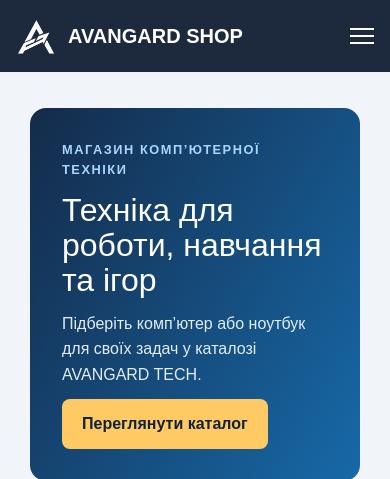
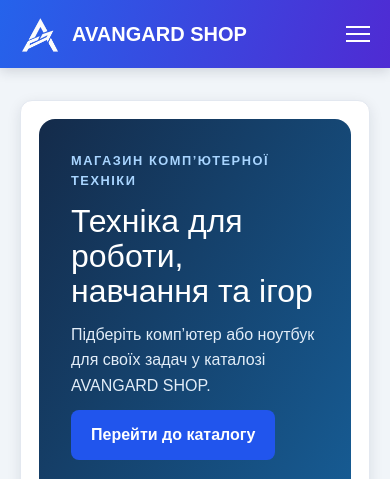
Before and after one commit to The-Avangard/Lab-04, a Flask app: page / in a window 390 px wide. Shown: the top 479 px of the page. Run offline with Flask 3, Linux system fonts and the light colour scheme.

Commit message:
Оновлено інтерфейс магазину
Co-Authored-By: Mphizard <338505710+Mphizard@users.noreply.github.com>
Co-Authored-By: andrii <264689550+shulgaaa294-stack@users.noreply.github.com>

```diff
--- a/static/css/style.css
+++ b/static/css/style.css
@@ -13,6 +13,9 @@
 body {
     margin: 0;
     min-width: 320px;
+    min-height: 100vh;
+    display: flex;
+    flex-direction: column;
 }
 
 a {
@@ -60,8 +63,72 @@ a:focus-visible {
 
 main {
     width: min(1120px, calc(100% - 40px));
-    min-height: 75vh;
     margin: 32px auto;
+}
+
+.site-nav {
+    padding: 14px 24px;
+    color: #fff;
+    background: linear-gradient(105deg, #2563eb, #4f2bd3);
+    box-shadow: 0 3px 12px rgb(23 32 51 / 16%);
+}
+
+.nav-inner {
+    display: flex;
+    align-items: center;
+    justify-content: space-between;
+    gap: 24px;
+    width: min(1120px, 100%);
+    margin: 0 auto;
+}
+
+.site-nav a,
+.site-nav a:hover,
+.site-nav a:visited {
+    color: #fff;
+    text-decoration: none;
+}
+
+.site-nav .brand {
+    font-size: 1.25rem;
+}
+
+.desktop-nav {
+    align-items: center;
+    gap: 20px;
+    flex-wrap: wrap;
+    justify-content: flex-end;
+}
+
+.cart-count {
+    display: inline-flex;
+    align-items: center;
+    justify-content: center;
+    min-width: 22px;
+    height: 22px;
+    margin-left: 4px;
+    padding: 0 6px;
+    color: #172033;
+    background: #ffca63;
+    border-radius: 999px;
+    font-size: 0.8rem;
+    font-weight: 700;
+}
+
+.mobile-menu a {
+    display: block;
+    padding: 8px 0;
+}
+
+.site-main {
+    flex: 1;
+    width: min(1120px, calc(100% - 40px));
+    margin: 32px auto;
+    padding: 28px;
+    background: #fff;
+    border: 1px solid #e3e8f0;
+    border-radius: 12px;
+    box-shadow: 0 4px 14px rgb(23 32 51 / 10%);
 }
 
 .hero {
@@ -69,6 +136,22 @@ main {
     color: #fff;
     background: linear-gradient(120deg, #142b4a, #1769a8);
     border-radius: 24px;
+}
+
+.hero-layout {
+    display: grid;
+    grid-template-columns: minmax(0, 1fr) minmax(280px, 0.9fr);
+    align-items: center;
+    gap: 32px;
+}
+
+.hero-image {
+    display: block;
+    width: 100%;
+    height: 320px;
+    object-fit: contain;
+    background: #fff;
+    border-radius: 12px;
 }
 
 .eyebrow {
@@ -99,15 +182,16 @@ main {
     display: inline-block;
     margin-top: 12px;
     padding: 12px 20px;
-    color: #10213a;
-    background: #ffca63;
+    color: #fff;
+    background: #2155ed;
     border-radius: 8px;
     font-weight: 700;
     text-decoration: none;
 }
 
 .button:hover {
-    background: #ffd98e;
+    color: #fff;
+    background: #1746cf;
 }
 
 .highlights,
@@ -119,11 +203,16 @@ main {
 }
 
 .highlight-list,
-.product-grid,
 .category-grid,
 .contact-grid {
     display: grid;
     grid-template-columns: repeat(2, minmax(0, 1fr));
+    gap: 18px;
+}
+
+.product-grid {
+    display: grid;
+    grid-template-columns: repeat(4, minmax(0, 1fr));
     gap: 18px;
 }
 
@@ -206,13 +295,22 @@ main {
 }
 
 .site-footer {
+    margin-top: auto;
     padding: 22px 20px;
-    color: #dce7f5;
-    background: #142b4a;
+    color: #fff;
+    background: #1e293b;
     text-align: center;
 }
 
+.site-footer p {
+    margin: 0;
+}
+
 @media (max-width: 950px) {
+    .product-grid {
+        grid-template-columns: repeat(2, minmax(0, 1fr));
+    }
+
     #laptops .product-grid,
     #computers .product-grid {
         grid-template-columns: repeat(2, minmax(0, 1fr));
@@ -220,20 +318,21 @@ main {
 }
 
 @media (max-width: 700px) {
-    .site-header {
-        flex-direction: column;
-        gap: 12px;
-        padding: 16px 20px;
+    .site-nav {
+        padding: 14px 20px;
     }
 
-    .site-header nav {
-        justify-content: center;
-        gap: 10px 16px;
+    .nav-inner {
+        flex-wrap: wrap;
     }
 
     main {
         width: min(100% - 28px, 560px);
         margin: 20px auto;
+    }
+
+    .site-main {
+        padding: 18px;
     }
 
     .highlight-list,
@@ -251,4 +350,13 @@ main {
     .hero {
         border-radius: 16px;
     }
+
+    .hero-layout {
+        grid-template-columns: 1fr;
+        gap: 22px;
+    }
+
+    .hero-image {
+        height: 240px;
+    }
 }
--- a/templates/base.html
+++ b/templates/base.html
@@ -64,8 +64,8 @@
 </head>
 
 <body class="bg-slate-100">
-    <nav class="bg-slate-800 p-4">
-        <div class="container mx-auto flex justify-between items-center">
+    <nav class="site-nav">
+        <div class="nav-inner">
             <a
                 href="{{ url_for('home') }}"
                 class="flex items-center gap-3 text-xl font-bold text-white transition-transform duration-300 hover:scale-105"
@@ -79,15 +79,20 @@
             </a>
 
             <!-- Меню для широких екранів -->
-            <div class="hidden md:flex space-x-4">
+            <div class="desktop-nav hidden md:flex">
                 <a href="{{ url_for('home') }}"
-                   class="text-white hover:text-white transition-colors duration-300 hover:underline">
+                   class="transition-colors duration-300 hover:underline">
                     Головна
                 </a>
 
                 <a href="{{ url_for('shop.catalog') }}"
-                   class="text-white hover:text-white transition-colors duration-300 hover:underline">
+                   class="transition-colors duration-300 hover:underline">
                     Каталог
+                </a>
+
+                <a href="{{ url_for('shop.cart') }}"
+                   class="transition-colors duration-300 hover:underline">
+                    Кошик{% if cart_count %} <span class="cart-count">{{ cart_count }}</span>{% endif %}
                 </a>
 
                 <a href="{{ url_for('categories') }}"
@@ -101,8 +106,13 @@
                 </a>
 
                 <a href="{{ url_for('feedback.contacts') }}"
-                   class="text-white hover:text-white transition-colors duration-300 hover:underline">
+                   class="transition-colors duration-300 hover:underline">
                     Контакти
+                </a>
+
+                <a href="{{ url_for('admin.admin') }}"
+                   class="transition-colors duration-300 hover:underline">
+                    Адмін-панель
                 </a>
             </div>
 
@@ -112,7 +122,7 @@
                 type="button"
                 aria-label="Відкрити меню"
                 aria-expanded="false"
-                class="md:hidden text-white w-6 h-6 relative cursor-pointer focus:outline-none"
+                class="menu-toggle md:hidden text-white w-6 h-6 relative cursor-pointer focus:outline-none"
             >
                 <span class="burger-line line1 block absolute left-0 h-0.5 w-6 bg-current"></span>
                 <span class="burger-line line2 block absolute left-0 h-0.5 w-6 bg-current"></span>
@@ -121,15 +131,20 @@
         </div>
 
         <!-- Мобільне меню, приховане за замовчуванням -->
-        <div id="mobile-menu" class="hidden md:hidden overflow-hidden">
+        <div id="mobile-menu" class="mobile-menu hidden md:hidden overflow-hidden">
             <a href="{{ url_for('home') }}"
                class="block text-white hover:text-white py-2 transition duration-300 hover:translate-x-2">
                 Головна
             </a>
 
             <a href="{{ url_for('shop.catalog') }}"
-               class="block text-white hover:text-white py-2 transition duration-300 hover:translate-x-2">
+               class="transition duration-300 hover:translate-x-2">
                 Каталог
+            </a>
+
+            <a href="{{ url_for('shop.cart') }}"
+               class="transition duration-300 hover:translate-x-2">
+                Кошик{% if cart_count %} ({{ cart_count }}){% endif %}
             </a>
 
             <a href="{{ url_for('categories') }}"
@@ -143,15 +158,24 @@
             </a>
 
             <a href="{{ url_for('feedback.contacts') }}"
-               class="block text-white hover:text-white py-2 transition duration-300 hover:translate-x-2">
+               class="transition duration-300 hover:translate-x-2">
                 Контакти
+            </a>
+
+            <a href="{{ url_for('admin.admin') }}"
+               class="transition duration-300 hover:translate-x-2">
+                Адмін-панель
             </a>
         </div>
     </nav>
 
-    <main class="container mx-auto mt-8 p-4">
+    <main class="site-main">
         {% block content %}{% endblock %}
     </main>
+
+    <footer class="site-footer">
+        <p>© {{ current_year }} AVANGARD SHOP. Усі права захищені.</p>
+    </footer>
 
     <script>
         const mobileMenuButton = document.getElementById('mobile-menu-button');
--- a/templates/index.html
+++ b/templates/index.html
@@ -3,13 +3,21 @@
 {% block title %}Головна | AVANGARD SHOP{% endblock %}
 
 {% block content %}
-<section class="hero">
-    <p class="eyebrow">МАГАЗИН КОМП’ЮТЕРНОЇ ТЕХНІКИ</p>
-    <h1>Техніка для роботи, навчання та ігор</h1>
-    <p class="hero-description">
-        Підберіть комп’ютер або ноутбук для своїх задач у каталозі AVANGARD TECH.
-    </p>
-    <a class="button" href="/catalog">Переглянути каталог</a>
+<section class="hero hero-layout">
+    <div class="hero-copy">
+        <p class="eyebrow">МАГАЗИН КОМП’ЮТЕРНОЇ ТЕХНІКИ</p>
+        <h1>Техніка для роботи, навчання та ігор</h1>
+        <p class="hero-description">
+            Підберіть комп’ютер або ноутбук для своїх задач у каталозі AVANGARD SHOP.
+        </p>
+        <a class="button" href="{{ url_for('shop.catalog') }}">Перейти до каталогу</a>
+    </div>
+    <img
+        class="hero-image"
+        src="https://content2.rozetka.com.ua/goods/images/big/609305696.jpg"
+        alt="Ноутбук Apple MacBook Pro 14 дюймів"
+        fetchpriority="high"
+    >
 </section>
 
 <section class="highlights">
```
Also changed, not shown: db.sqlite.
